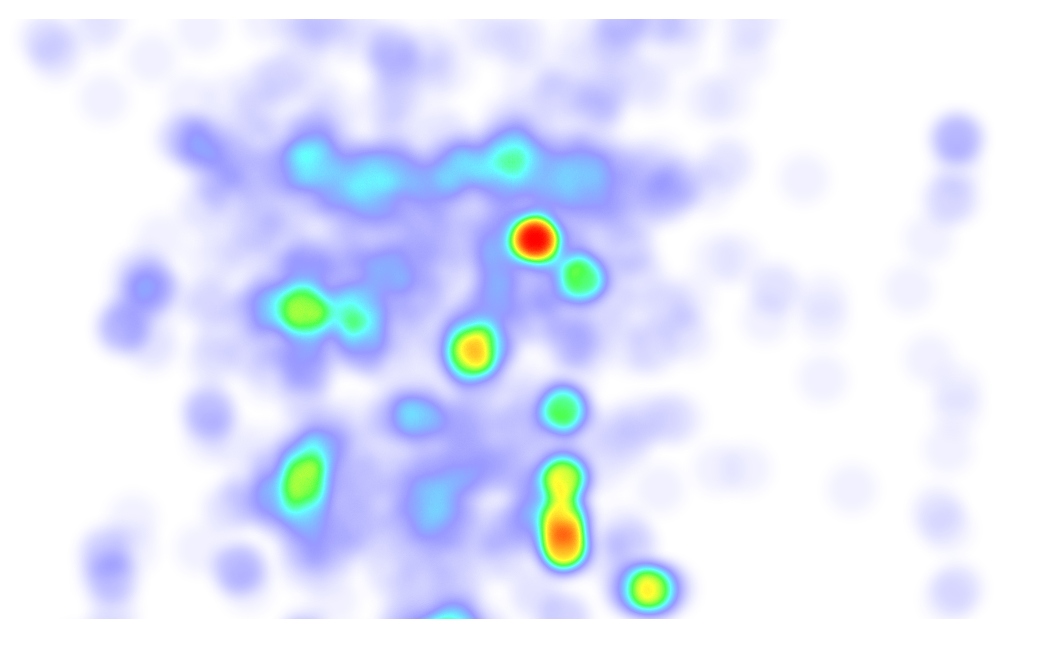
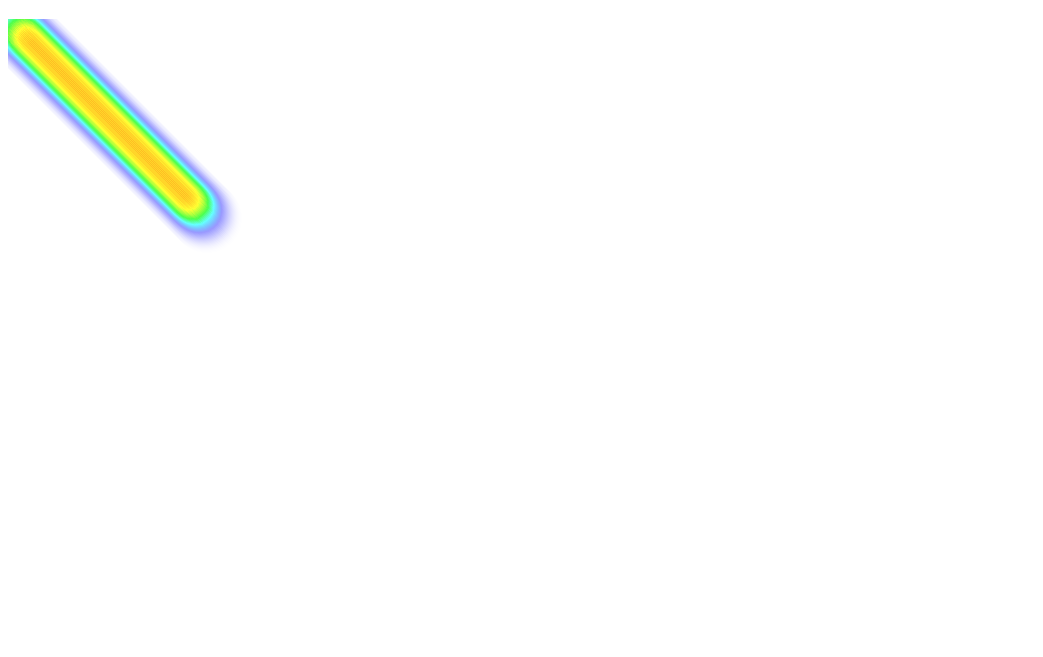
Before and after one commit to nibalizer/heatmap, a plain HTML site: page index.html in a window 1280 px wide. Shown: the part 61-718 px from the top of the page, without its empty margins (0-1043 px from the left). Drawn offline with Linux system fonts and the light colour scheme.

Commit message:
Drawing a diagonal line

```diff
--- a/index.html
+++ b/index.html
@@ -14,8 +14,9 @@ window.requestAnimationFrame = window.requestAnimationFrame || window.mozRequest
 function get(id) {
     return document.getElementById(id);
 }
+var null_data = [];
 
-var heat = simpleheat('canvas').data(data).max(18),
+var heat = simpleheat('canvas').data(null_data).max(18),
     frame;
 
 function draw() {
@@ -25,12 +26,16 @@ function draw() {
     frame = null;
 }
 
+var x_count = 0;
+var y_count = 0
+while (x_count < 200){
+  heat.add([x_count, y_count, 1]);
+  x_count +=1 ;
+  y_count +=1 ;
+}
+
 draw();
 
-get('canvas').onmousemove = function (e) {
-    heat.add([e.layerX, e.layerY, 1]);
-    frame = frame || window.requestAnimationFrame(draw);
-};
 
 var radius = get('radius'),
     blur = get('blur'),
@@ -41,6 +46,9 @@ radius[changeType] = blur[changeType] = function (e) {
     frame = frame || window.requestAnimationFrame(draw);
 };
 
+
+
+
 </script>
 
   </body>
```
